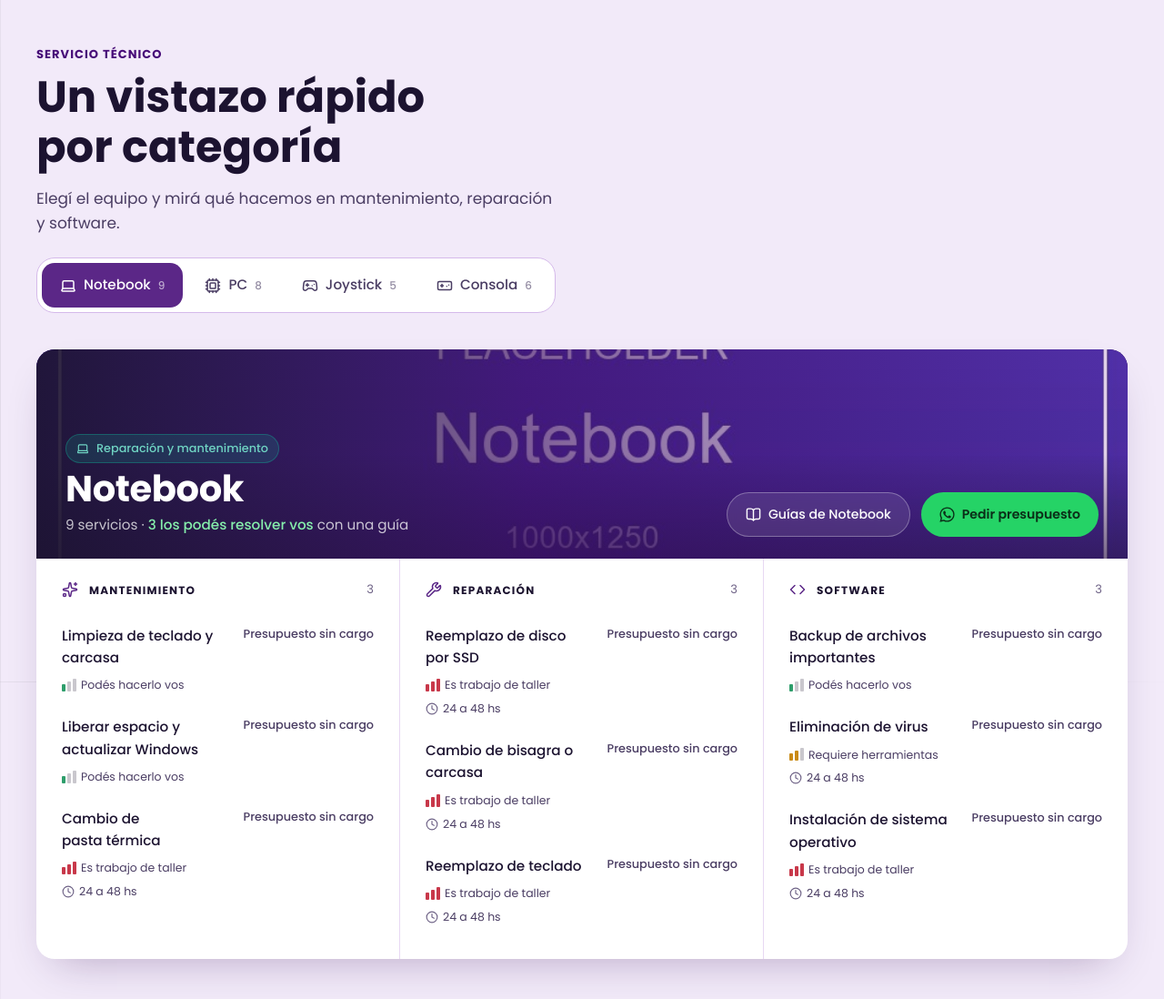
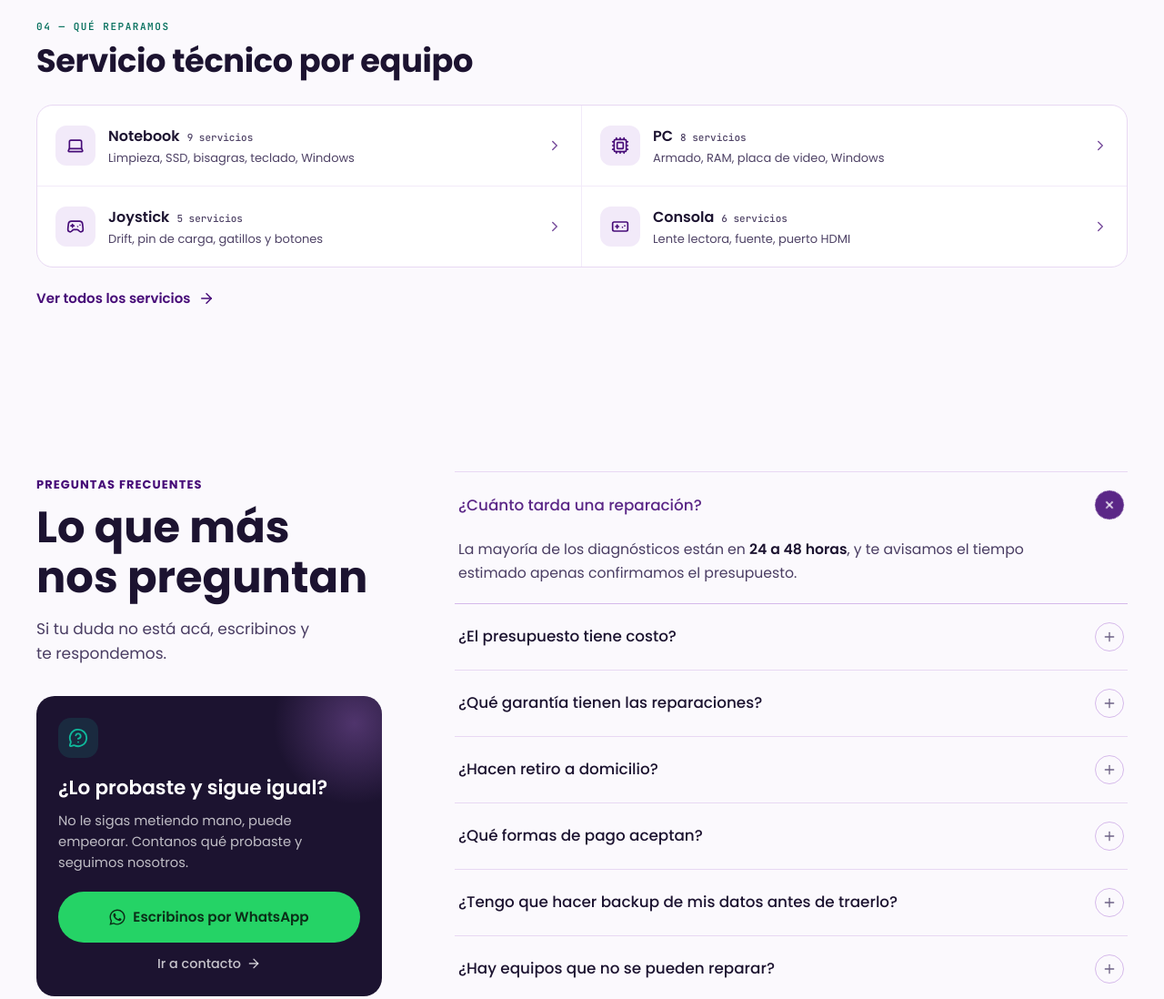
Before and after one commit to TobiasChangazo/tickyservice, a plain HTML site: page index.html in a window 1280 px wide. Shown: the part 2560-3658 px from the top of the page at 91% size. Drawn offline with nearby package versions, Linux system fonts and the light colour scheme.

Commit message:
Home 04: servicio técnico por equipo (resumen)
- Una tarjeta con 4 filas (Notebook, PC, Joystick, Consola) que llevan a
  servicios.html?eq=…; 2×2 en desktop. Link "Ver todos los servicios".
- servicios.js arma las filas en #serv-resumen: la cantidad sale de los
  datos (9 / 8 / 5 / 6) y la línea de ejemplos es un campo "resumen" nuevo
  en cada equipo. El panel con pestañas solo se renderiza donde existe
  (servicios.html), así el home no carga ni precarga sus fotos.
- Se quita servicios.css del index y con él el panel que mostraba el
  texto "PLACEHOLDER" superpuesto.

Co-Authored-By: Claude Opus 5.5 <noreply@anthropic.com>

```diff
--- a/css/home.css
+++ b/css/home.css
@@ -481,8 +481,61 @@
   .paso__text{ font-size:15px; }
 }
 
+/* =========================================================
+   04 — SERVICIOS (resumen; filas generadas por js/servicios.js)
+   ========================================================= */
+.home-serv{ background: var(--lilac-050); }
+.home-serv .serv-resumen{
+  display:flex;
+  flex-direction:column;
+  margin:0;
+  overflow:hidden;
+  border-radius:18px;
+  background: var(--surface);
+  border:1px solid var(--lilac-200);
+}
+.serv-resumen li + li{ border-block-start: 1px solid var(--lilac-100); }
+.serv-res{
+  box-sizing:border-box;
+  block-size:100%;
+  min-block-size:76px;
+  padding: 14px 16px;
+  display:flex;
+  align-items:center;
+  gap:14px;
+  transition: background-color var(--dur) var(--ease);
+}
+.serv-res:hover{ background: var(--lilac-025); }
+.serv-res__icon{
+  flex-shrink:0;
+  inline-size:44px;
+  block-size:44px;
+  border-radius:12px;
+  background: var(--lilac-100);
+  color: var(--brand-700);
+  display:flex;
+  align-items:center;
+  justify-content:center;
+}
+.serv-res__icon svg{ width:20px; height:20px; }
+.serv-res__body{ flex:1; min-width:0; display:flex; flex-direction:column; gap:2px; }
+.serv-res__name{ display:flex; flex-wrap:wrap; align-items:baseline; column-gap:8px; font-size:16px; font-weight:600; color: var(--ink-900); }
+.serv-res__count{ font-size:11px; font-weight:500; color: var(--ink-500); }
+.serv-res__desc{ font-size:13px; line-height:1.4; color: var(--ink-500); }
+.serv-res__chev{ flex-shrink:0; width:18px; height:18px; color: var(--brand-500); }
+.home-serv__all{ margin-block-start:12px; }
+
+@media (min-width: 900px){
+  .home-serv .serv-resumen{ display:grid; grid-template-columns: repeat(2, minmax(0,1fr)); }
+  .serv-resumen li + li{ border-block-start:0; }
+  .serv-resumen li:nth-child(n+3){ border-block-start: 1px solid var(--lilac-100); }
+  .serv-resumen li:nth-child(odd){ border-inline-end: 1px solid var(--lilac-100); }
+  .serv-res{ min-block-size:88px; padding: 18px 20px; }
+}
+
 @media (prefers-reduced-motion: reduce){
   .h-link svg,
+  .serv-res,
   .home-repara__wa,
   .home-guias .filter-tab, .home-guias .guia-card,
   .sintoma,
--- a/index.html
+++ b/index.html
@@ -25,7 +25,6 @@
 <link rel="stylesheet" href="css/tokens.css">
 <link rel="stylesheet" href="css/styles.css">
 <link rel="stylesheet" href="css/guias.css">
-<link rel="stylesheet" href="css/servicios.css">
 <link rel="stylesheet" href="css/faq.css">
 <link rel="stylesheet" href="css/home.css">
 
@@ -246,20 +245,22 @@
     </div>
   </section>
 
-  <!-- ============ SERVICIOS (MATRIZ COMPACTA) ============ -->
-  <section class="section section--alt" id="servicios" aria-labelledby="servicios-title">
-    <div class="grid-bg" aria-hidden="true"></div>
-    <div class="container">
-      <div class="serv-head">
-        <div class="section__head">
-          <span class="section__eyebrow">Servicio técnico</span>
-          <h2 id="servicios-title" class="section__title">Un vistazo rápido por categoría</h2>
-          <p class="section__desc">Elegí el equipo y mirá qué hacemos en mantenimiento, reparación y software.</p>
-        </div>
-        <div class="serv-seg" id="serv-seg" role="tablist" aria-label="Equipo"></div>
+  <!-- ============ 04 — SERVICIOS ============ -->
+  <section class="h-section home-serv" id="servicios" aria-labelledby="servicios-title">
+    <div class="h-wrap">
+      <div class="h-head">
+        <p class="h-label">04 — Qué reparamos</p>
+        <h2 class="h-title" id="servicios-title">Servicio técnico por equipo</h2>
       </div>
 
-      <div class="serv-panel" id="serv-panel" role="tabpanel"></div>
+      <!-- Filas generadas por js/servicios.js con los datos reales de cada equipo.
+           El panel completo con pestañas está en servicios.html. -->
+      <ul class="serv-resumen" id="serv-resumen"></ul>
+
+      <a class="h-link home-serv__all" href="servicios.html">
+        Ver todos los servicios
+        <i data-lucide="arrow-right"></i>
+      </a>
     </div>
   </section>
 
--- a/js/servicios.js
+++ b/js/servicios.js
@@ -26,6 +26,7 @@ const EQUIPOS = [
     tag: 'Reparación y mantenimiento',
     imagen: 'img/servicios/notebook.jpg',
     guias: 'guias.html?cat=notebook',
+    resumen: 'Limpieza, SSD, bisagras, teclado, Windows', // línea de ejemplos del resumen del home
     categorias: [
       {
         nombre: 'Mantenimiento', icono: 'sparkles',
@@ -60,6 +61,7 @@ const EQUIPOS = [
     tag: 'Armado y reparación',
     imagen: 'img/servicios/pc.jpg',
     guias: 'guias.html?cat=pc',
+    resumen: 'Armado, RAM, placa de video, Windows', // línea de ejemplos del resumen del home
     categorias: [
       {
         nombre: 'Mantenimiento', icono: 'sparkles',
@@ -93,6 +95,7 @@ const EQUIPOS = [
     tag: 'Reparación de drift y más',
     imagen: 'img/servicios/joystick.jpg',
     guias: 'guias.html?cat=joystick',
+    resumen: 'Drift, pin de carga, gatillos y botones', // línea de ejemplos del resumen del home
     categorias: [
       {
         nombre: 'Mantenimiento', icono: 'sparkles',
@@ -123,6 +126,7 @@ const EQUIPOS = [
     tag: 'PlayStation · Xbox · Nintendo',
     imagen: 'img/servicios/consola.jpg',
     guias: 'guias.html?cat=consola',
+    resumen: 'Lente lectora, fuente, puerto HDMI', // línea de ejemplos del resumen del home
     categorias: [
       {
         nombre: 'Mantenimiento', icono: 'sparkles',
@@ -169,6 +173,27 @@ const totalServicios = eq =>
 
 const totalDIY = eq =>
   eq.categorias.reduce((acc, c) => acc + c.servicios.filter(s => s.nivel === 1).length, 0);
+
+/* ---------- Resumen del home (#serv-resumen) ----------
+   Una fila por equipo; la cantidad sale de los datos de EQUIPOS. */
+const $resumen = document.getElementById('serv-resumen');
+if ($resumen) {
+  $resumen.innerHTML = EQUIPOS.map(eq => `
+    <li>
+      <a class="serv-res" href="servicios.html?eq=${eq.id}">
+        <span class="serv-res__icon"><i data-lucide="${eq.icono}"></i></span>
+        <span class="serv-res__body">
+          <span class="serv-res__name">${eq.nombre} <span class="serv-res__count mono">${totalServicios(eq)} servicios</span></span>
+          <span class="serv-res__desc">${eq.resumen}</span>
+        </span>
+        <i data-lucide="chevron-right" class="serv-res__chev"></i>
+      </a>
+    </li>`).join('');
+  if (window.lucide) lucide.createIcons();
+}
+
+// El panel con pestañas solo existe en servicios.html
+if (!$seg || !$panel) return;
 
 // Precarga de las fotos para que el cambio de equipo sea instantáneo
 EQUIPOS.forEach(eq => { const img = new Image(); img.src = eq.imagen; });
```
